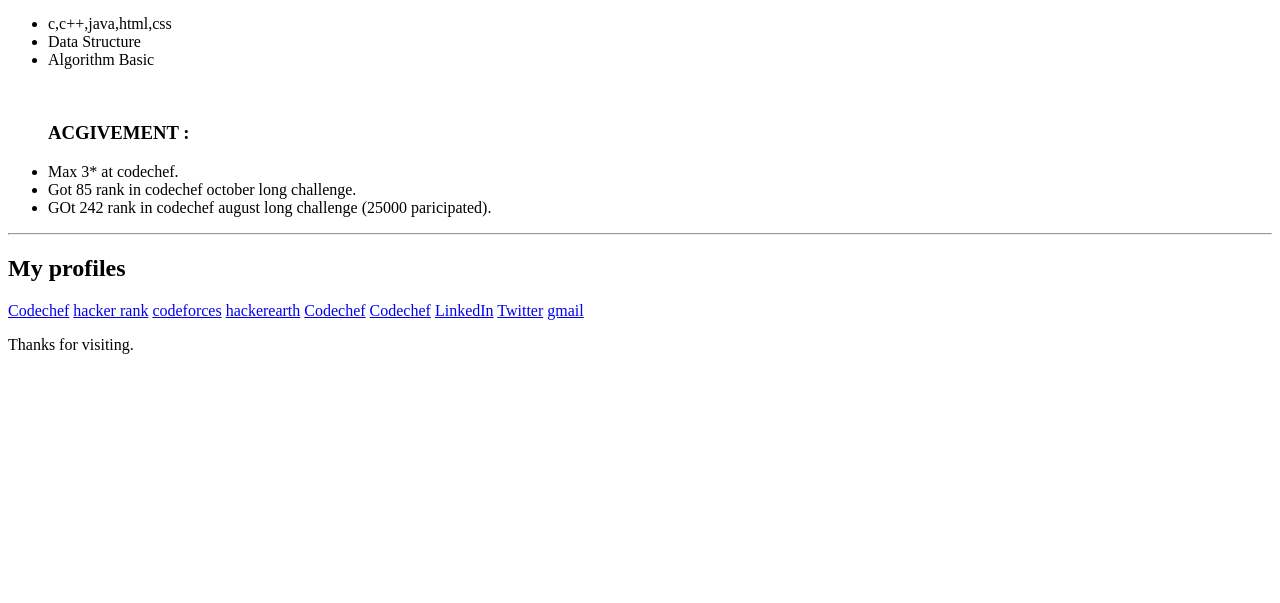
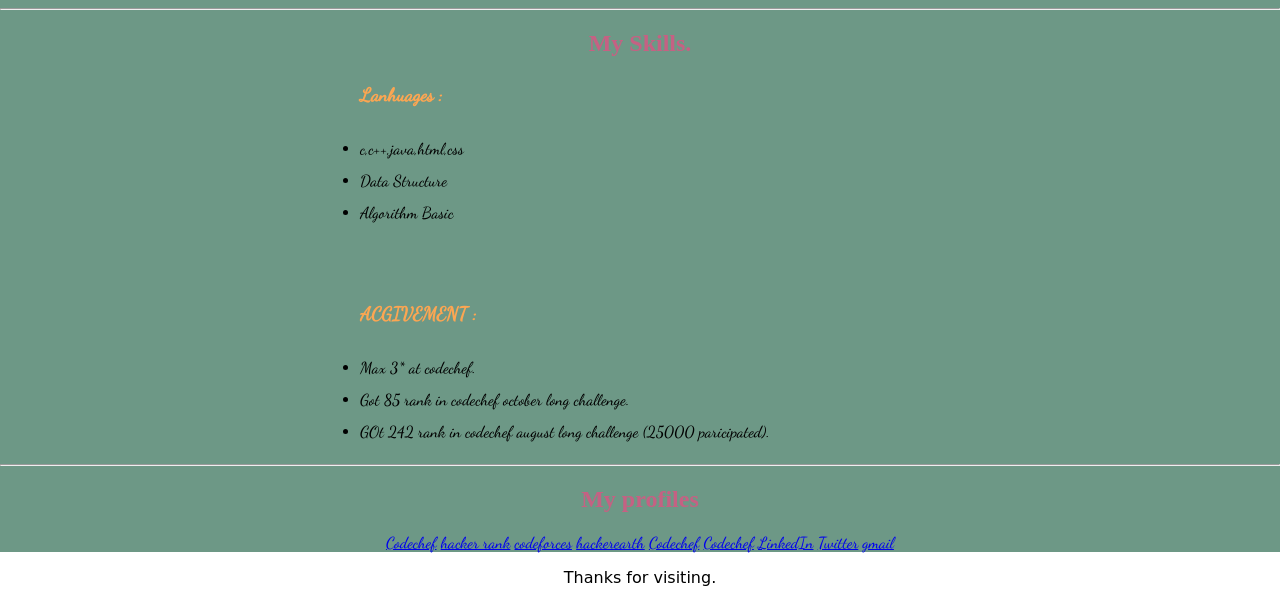
Before and after one commit to deeksha058/Portfolio, a plain HTML site: page index.html in a window 1280 px wide. Shown: the part 578-1181 px from the top of the page. Before the commit the page ends 948 px from the top, so only its background shows below. Drawn offline with Linux system fonts and the light colour scheme; a web font is replaced by a local one.

Commit message:
Update index.html

```diff
--- a/index.html
+++ b/index.html
@@ -5,7 +5,7 @@
     <meta http-equiv="X-UA-Compatible" content="IE=edge">
     <meta name="viewport" content="width=device-width, initial-scale=1.0">
     <title>Document</title>
-    <link href="C:\Users\user\Desktop\Deeksha\ishu.css" rel="stylesheet">
+    <link href="style.css" rel="stylesheet">
     <link href="https://fonts.googleapis.com/css2?family=Architects+Daughter&family=Dancing+Script:wght@500&family=Ephesis&family=IM+Fell+English+SC&family=Lobster&display=swap" rel="stylesheet">
 
 </head>
```
